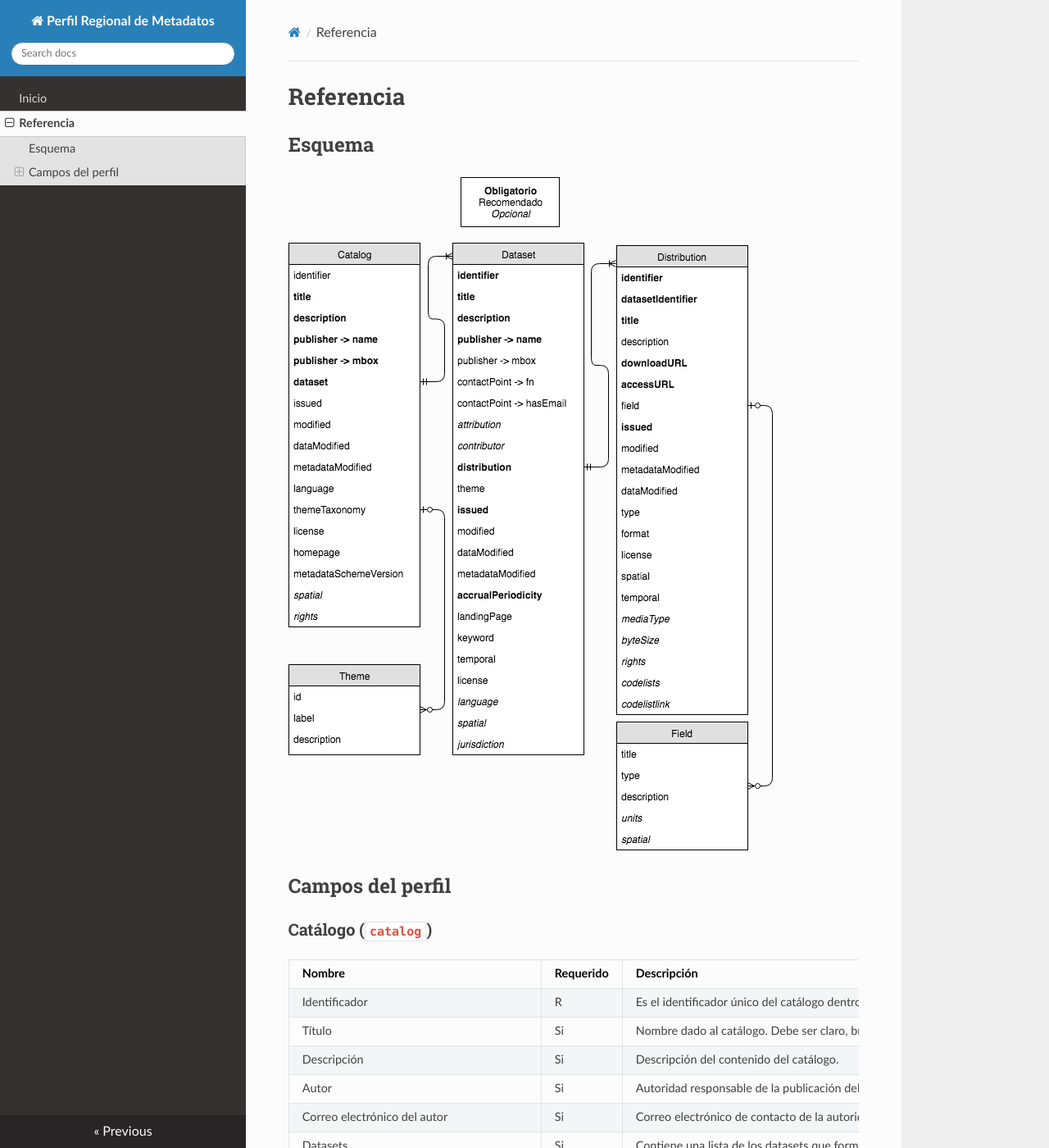
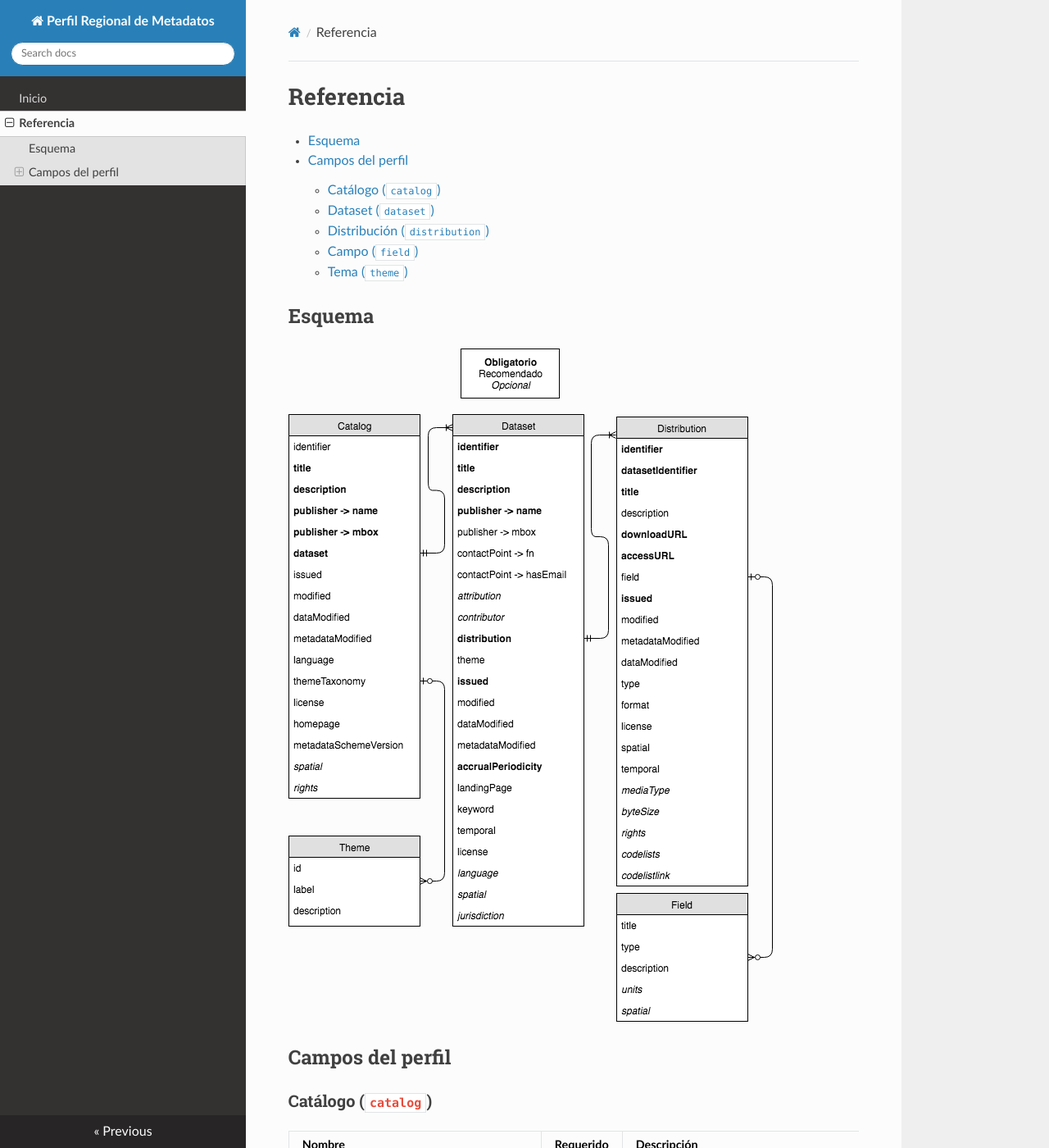
Before and after one commit to datosgobar/perfil-regional-metadatos, an MkDocs documentation site: the page built from docs/schema.md, in a window 1280 px wide and 1400 px high. Shown: the whole window at 82% size. Built offline with MkDocs 1.6.1, drawn with Linux system fonts in a browser that asks for light colours; nearby versions of some CDN libraries; old or Windows-style settings are respelled for this version of MkDocs.

Commit message:
Agrega índice de contenidos.

```diff
--- a/docs/schema.md
+++ b/docs/schema.md
@@ -1,6 +1,20 @@
 
 Referencia
 ===
+
+<!-- START doctoc generated TOC please keep comment here to allow auto update -->
+<!-- DON'T EDIT THIS SECTION, INSTEAD RE-RUN doctoc TO UPDATE -->
+
+
+- [Esquema](#esquema)
+- [Campos del perfil](#campos-del-perfil)
+    - [Catálogo (`catalog`)](#catalogo-catalog)
+    - [Dataset (`dataset`)](#dataset-dataset)
+    - [Distribución (`distribution`)](#distribucion-distribution)
+    - [Campo (`field`)](#campo-field)
+    - [Tema (`theme`)](#tema-theme)
+
+<!-- END doctoc generated TOC please keep comment here to allow auto update -->
 
 ## Esquema
 
--- a/schema.py
+++ b/schema.py
@@ -28,6 +28,10 @@ def generate_markdown_schema(schema_path):
     template = """
 Referencia
 ===
+
+<!-- START doctoc generated TOC please keep comment here to allow auto update -->
+
+<!-- END doctoc generated TOC please keep comment here to allow auto update -->
 
 ## Esquema
 
```
Also changed, not shown: 2 other files.
